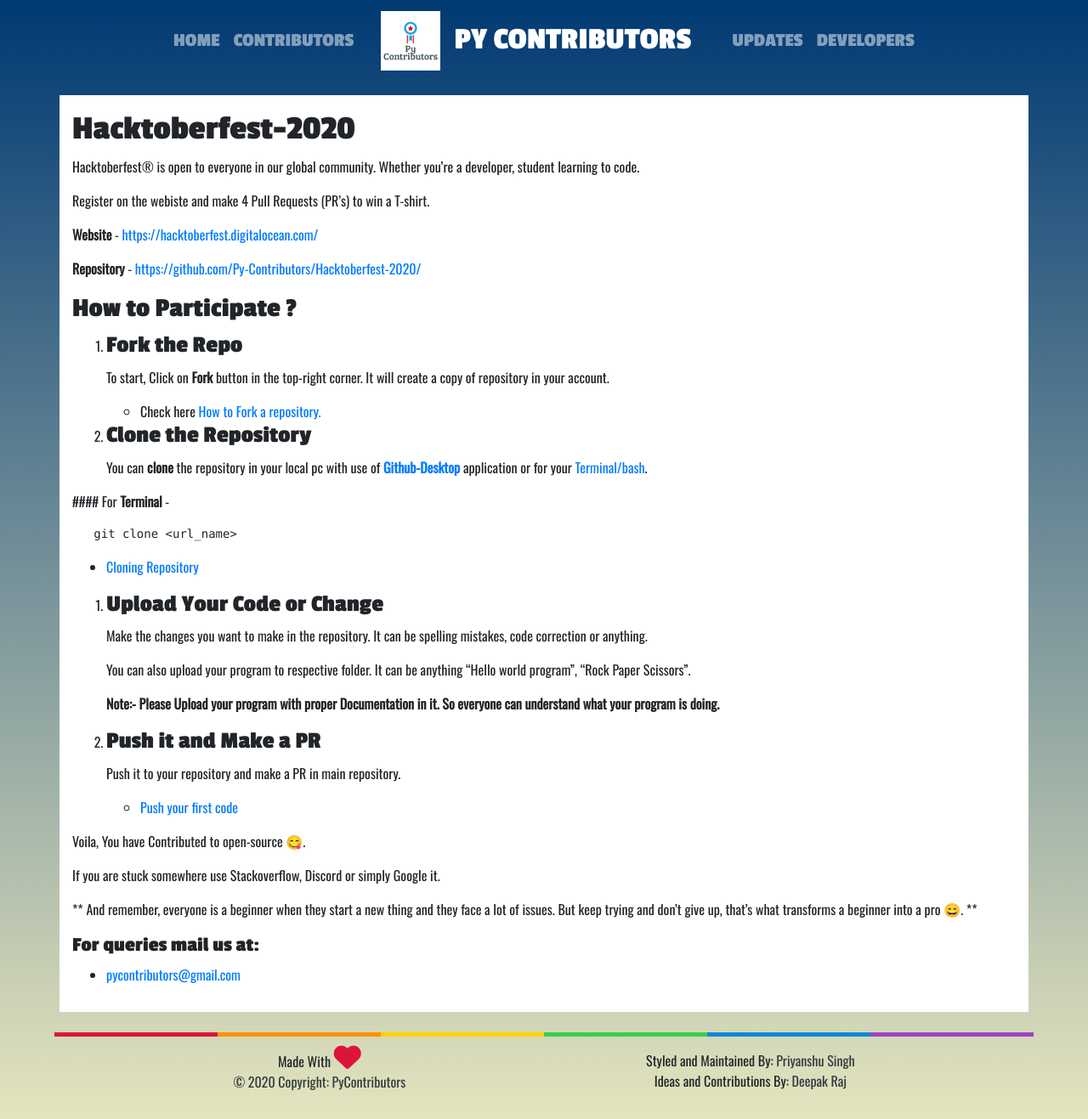
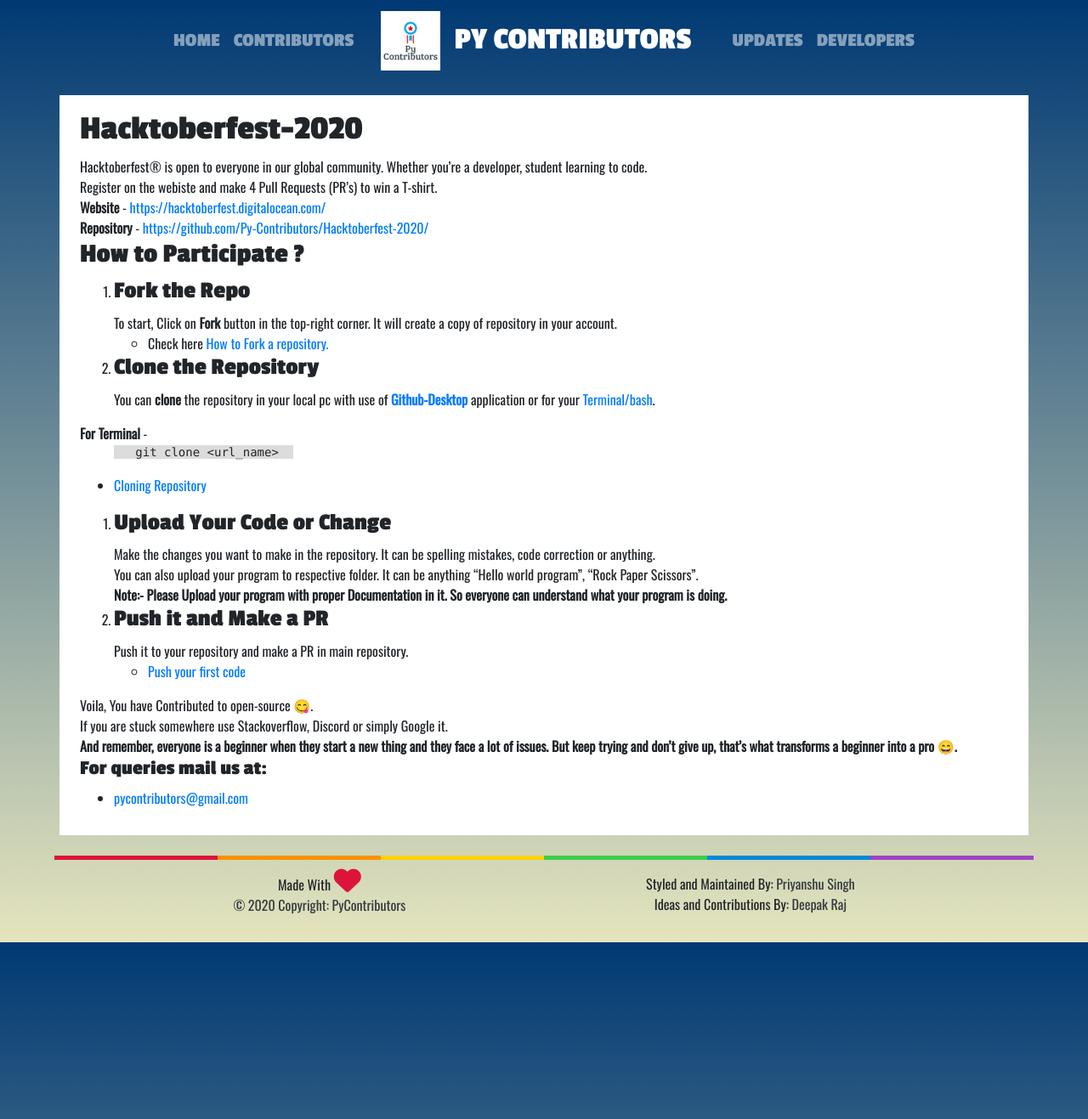
Before and after one commit to Py-Contributors/py-contributors.github.io, a Jekyll site: the page built from _posts/2020-09-19-How-to-Participate-in-Hacktoberfest-2020.md, in a window 1280 px wide. Shown: the whole page at 85% size. Built offline with Jekyll 4.4.1, drawn with Linux system fonts in a browser that asks for light colours; nearby versions of some CDN libraries; a style sheet for code colours, icons or effects is not loaded.

Commit message:
improved look of post

````diff
--- a/_layouts/blog.html
+++ b/_layouts/blog.html
@@ -26,7 +26,7 @@
 		</head>
 		<body>
 			{% include navbar.html %}
-			<div class="container mt-3 bg-white py-3">
+			<div class="container mt-3 bg-white py-3 pMd px-4">
             <!-- Page content here -->
 			{{ content }}
 			</div><!-- /.container -->
--- a/_posts/2020-09-19-How-to-Participate-in-Hacktoberfest-2020.md
+++ b/_posts/2020-09-19-How-to-Participate-in-Hacktoberfest-2020.md
@@ -24,7 +24,7 @@ Register on the webiste and make 4 Pull Requests (PR's) to win  a T-shirt.
 
    You can **clone** the repository in your local pc with use of **[Github-Desktop](https://desktop.github.com/)** application or for your [Terminal/bash](https://git-scm.com/downloads).
 
-  #### For **Terminal** -
+  **For Terminal** -
    ```bash
    git clone <url_name>
    ```
@@ -49,7 +49,7 @@ Voila, You have Contributed to open-source 😋.
 
 If you are stuck somewhere use Stackoverflow, Discord or simply Google it.
 
-** And remember, everyone is a beginner when they start a new thing and they face a lot of issues. But keep trying and don't give up, that's what transforms a beginner into a pro 😄. **
+**And remember, everyone is a beginner when they start a new thing and they face a lot of issues. But keep trying and don't give up, that's what transforms a beginner into a pro 😄.**
 
 #### For queries mail us at:
 - [pycontributors@gmail.com](mailto:pycontributors@gmail.com)
--- a/assets/css/main.css
+++ b/assets/css/main.css
@@ -8,6 +8,15 @@ background: linear-gradient(to top, #E5E5BE, #003973); /* W3C, IE 10+/ Edge, Fir
 .card-img-top
 {
 	height:230px;
+}
+.pMd p
+{
+	margin-bottom:0;
+}
+pre code
+{
+	background: gainsboro;
+	margin-left:40px;
 }
 .card {
     height: 485px;
````
